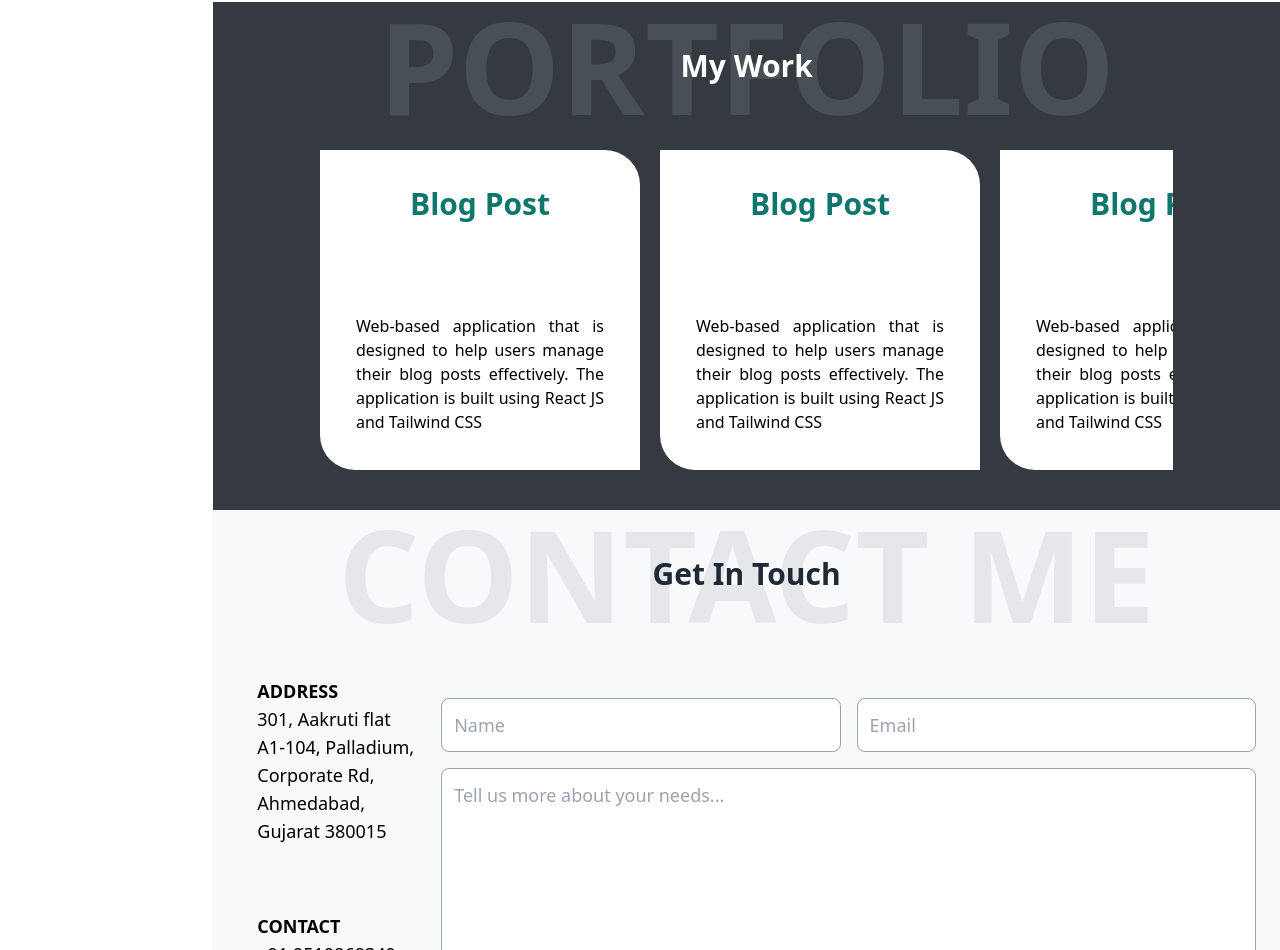
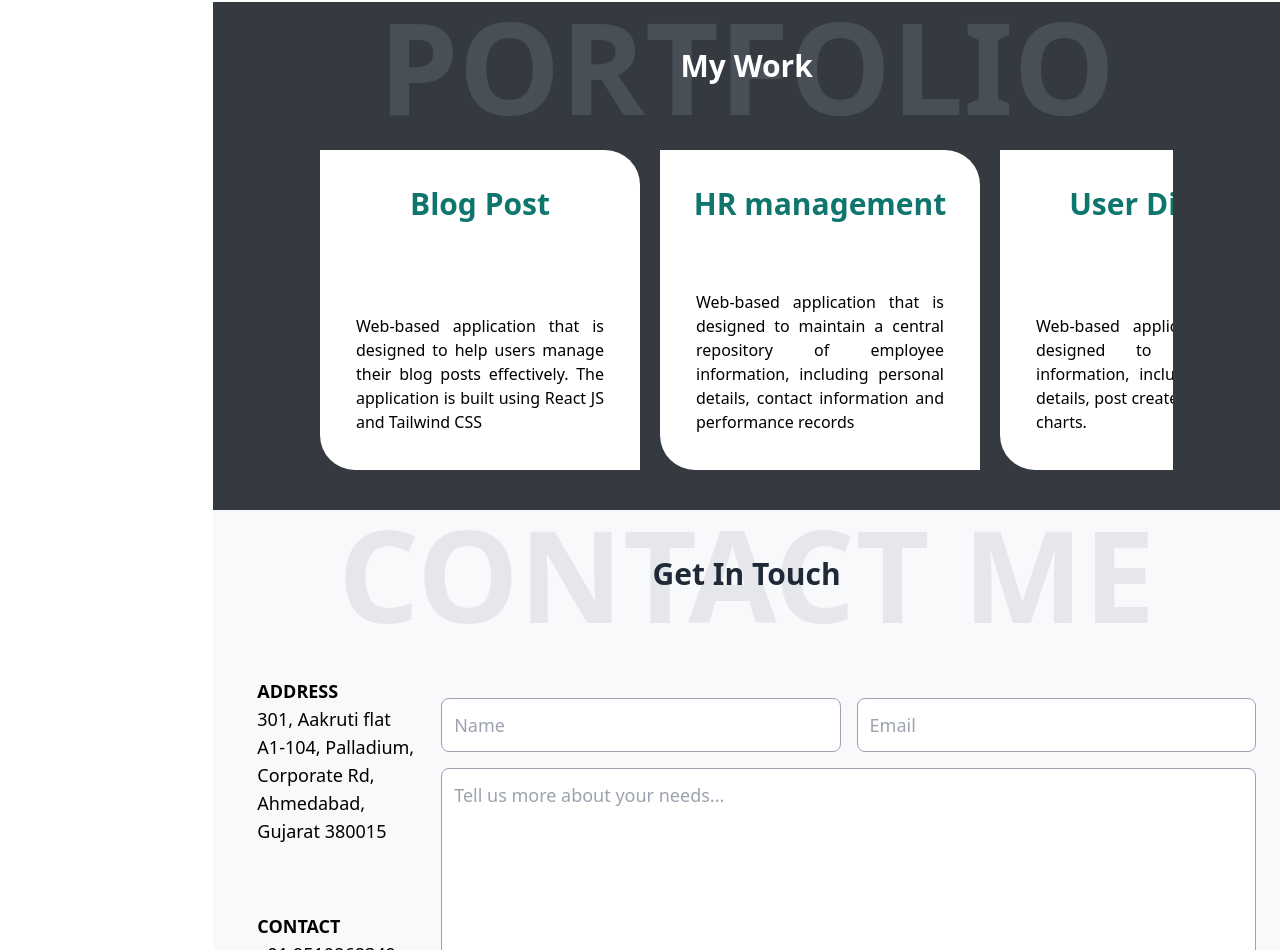
Before and after one commit to RuchitaSenjaliya001/Personal-Portfolio, a React (Vite) app: page / in a window 1280 px wide. Shown: the part 1598-2548 px from the top of the page. Built offline with nearby package versions, Linux system fonts and the light colour scheme.

Commit message:
reduce number of projects

```diff
--- a/src/components/Portfolio.jsx
+++ b/src/components/Portfolio.jsx
@@ -32,22 +32,7 @@ export default function Portfolio() {
                         hash="#ReactJs &nbsp;  #Tailwind CSS  &nbsp;  #localStorage"
                         gitUrl="https://github.com/RuchitaSenjaliya001/Project-2-Post-Management"
                     />
-                    <FlippableCard
-                        title="Blog Post"
-                        desc="Web-based application that is designed to help users manage their blog posts effectively. The application is built using React JS and Tailwind CSS"
-                        image={p9}
-                        visit="https://project-2-post-management.vercel.app"
-                        hash="#ReactJs &nbsp;  #Tailwind CSS  &nbsp;  #localStorage"
-                        gitUrl="https://github.com/RuchitaSenjaliya001/Project-2-Post-Management"
-                    />
-                    <FlippableCard
-                        title="Blog Post"
-                        desc="Web-based application that is designed to help users manage their blog posts effectively. The application is built using React JS and Tailwind CSS"
-                        image={p9}
-                        visit="https://project-2-post-management.vercel.app"
-                        hash="#ReactJs &nbsp;  #Tailwind CSS  &nbsp;  #localStorage"
-                        gitUrl="https://github.com/RuchitaSenjaliya001/Project-2-Post-Management"
-                    />
+
 
                     <FlippableCard
                         title="HR management"
@@ -65,15 +50,7 @@ export default function Portfolio() {
                         hash="#NextJs &nbsp; #Tailwind CSS &nbsp;  #graphql &nbsp;  #Apollo Client"
                         gitUrl="https://github.com/RuchitaSenjaliya001/User-Diaries"
                     />
-                    <FlippableCard
-                        title="HR management"
-                        desc="Web-based application that is designed to maintain a central
-                        repository of employee information, including personal details,
-                        contact information and performance records"
-                        image={p10}
-                        hash="#NextJs &nbsp; #Tailwind CSS &nbsp; #react table &nbsp; #FullCalender"
-                        gitUrl="https://github.com/RuchitaSenjaliya001/Hr-Management"
-                    />
+
                 </div>
             </div>
         </div>
```
